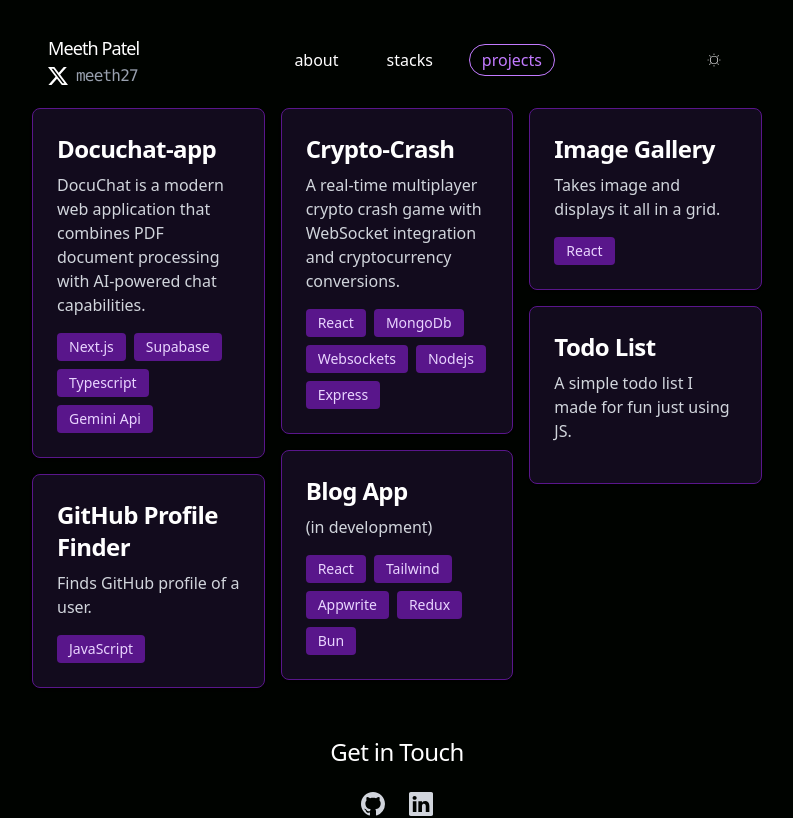
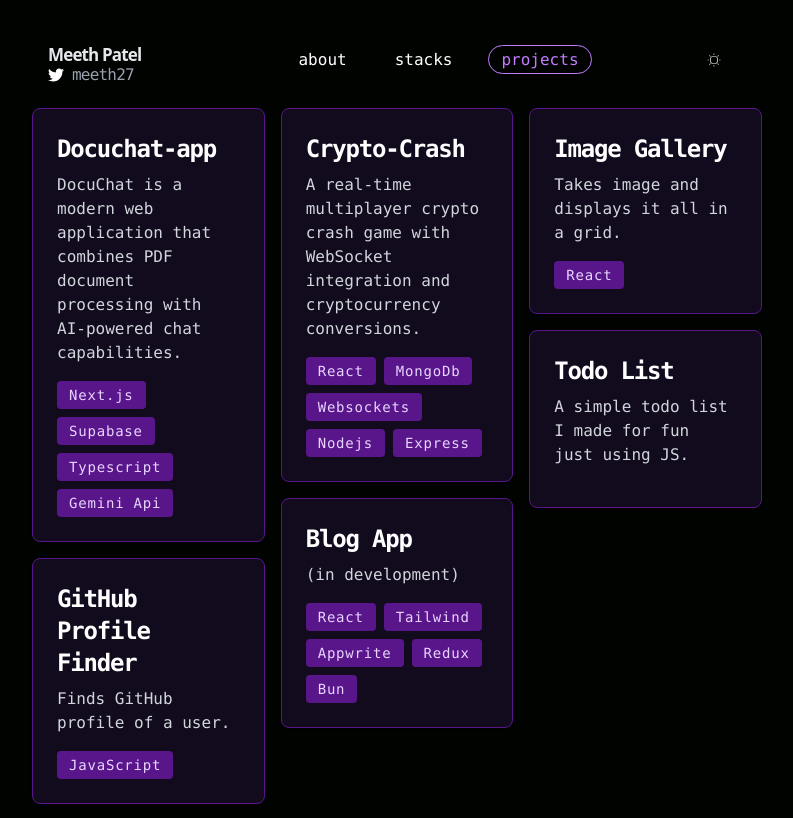
Before and after one commit to meethp20/portfolio, a React (Vite) app: page /pro1 in a window 1280 px wide. Shown: the top 818 px of the page, without its empty margins (243-1036 px from the left). Built offline with nearby package versions, Linux system fonts and the light colour scheme.

Commit message:
more font changes

```diff
--- a/src/components/Card.jsx
+++ b/src/components/Card.jsx
@@ -12,17 +12,17 @@ export default function Card({link, description, spanStack, appName}) {
           theme === "dark"
             ? "bg-[#120B1D] border-purple-900"
             : "bg-gray-100 border-gray-200"
-        } border rounded-lg shadow hover:bg-opacity-80 hover:scale-105 transition-all duration-300`}
+        } border  rounded-lg shadow hover:bg-opacity-80 hover:scale-105 transition-all duration-300`}
       >
         <h5
-          className={`mb-2 text-2xl font-bold tracking-tight ${
+          className={`mb-2 text-2xl font-mono tracking-tighter font-bold  ${
             theme === "dark" ? "text-white" : "text-gray-900"
           }`}
         >
          {appName}
         </h5>
         <p
-          className={`font-normal ${
+          className={`font-mono ${
             theme === "dark" ? "text-gray-300" : "text-gray-600"
           }`}
         >
--- a/src/components/Navbar.jsx
+++ b/src/components/Navbar.jsx
@@ -7,6 +7,7 @@ import { useTheme } from '../context/ThemeContext'; // Import the theme context
 import { CiLight } from "react-icons/ci";
 import { MdOutlineDarkMode } from "react-icons/md";
 import { NavLink, useLocation } from 'react-router-dom';
+import { FaTwitter } from "react-icons/fa";
 
 function Navbar() {
     const [nav, setNav] = useState(false);
@@ -25,11 +26,11 @@ function Navbar() {
     return (
         <div className={`flex justify-between h-24 max-w-[800px]  mt-3 mx-auto items-center px-4 ${theme === 'dark' ? 'text-white' : 'text-gray-900'}`}>
             <div>
-                <h1 className={`py-0.5 w-max text-lg tracking-tighter font-bond font-sangeist ${theme === 'dark' ? 'text-white' : 'text-gray-900'}`}>
+                <h1 className={`py-0.5 w-max text-[17px] tracking-tighter font-bold font-sangeist ${theme === 'dark' ? 'text-gray-200' : 'text-gray-900'}`}>
                     Meeth Patel
                 </h1>
-                <div className='flex items-center space-x-2 tracking-tighter'>
-                    <BsTwitterX size={20} />
+                <div className='flex items-center w-[132px] h-[10px] space-x-2 tracking-tighter'>
+                    <FaTwitter />
                     <a
                         href='https://x.com/meeth27'
                         target='_blank'
@@ -41,7 +42,7 @@ function Navbar() {
                 </div>
             </div>
 
-            <ul className='hidden md:flex space-x-6'>
+            <ul className='hidden md:flex font-mono space-x-6'>
                 <li>
                     <NavLink
                         to="/"
--- a/src/components/Projects.jsx
+++ b/src/components/Projects.jsx
@@ -5,7 +5,7 @@ function Projects() {
   const { theme } = useTheme();
 
   return (
-    <div className="w-full">
+    <div className="w-full font-mono">
         <div className="max-w-7xl mx-auto px-4 py-8">
             <h1 className={`text-3xl font-bold ${theme === 'dark' ? 'text-white' : 'text-gray-900'} mb-8`}>My Projects</h1>
             <div className={`grid md:grid-cols-2 gap-8 ${theme === 'dark' ? 'text-white' : 'text-gray-900'}`}>
--- a/src/components/Stack.jsx
+++ b/src/components/Stack.jsx
@@ -1,6 +1,6 @@
 export default function Stack({ stack }) {
   return (
-    <div className="flex flex-wrap gap-2">
+    <div className="flex font-mono tracking-wider flex-wrap gap-2">
       {stack.map((name,id) => {
         return (
           <span
```
